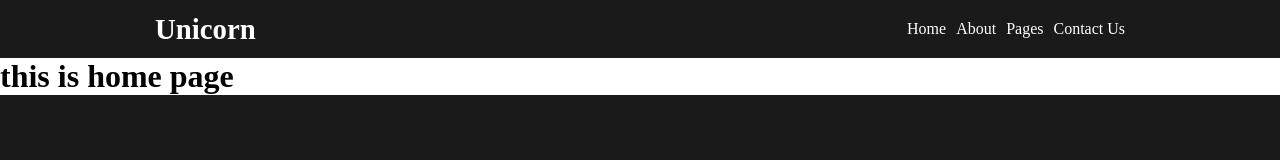
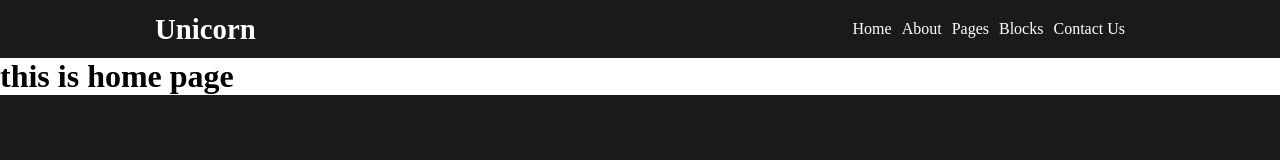
Before and after one commit to MiR-stack/react_practice, a React (Create React App) app: page / in a window 1280 px wide. Shown: the top 160 px of the page. Built offline with nearby package versions, Linux system fonts and the light colour scheme.

Commit message:
add blocks dropdown menu

```diff
--- a/src/components/layout/pageLayout.jsx
+++ b/src/components/layout/pageLayout.jsx
@@ -39,12 +39,21 @@ function PageLayout({ children }) {
       ],
     },
     {
+      page:'blocks',
+      pages:[
+        {
+          path:'/useEffect',
+          page:'useEffect hook'
+        }
+      ]
+    },
+    {
       path: "/contact",
       page: "contact us",
     },
   ];
 
-  const dropdown = ["pages"];
+  const dropdown = ["pages",'blocks'];
 
   const [minNav, setMinNav] = useState(false);
 
--- a/src/components/pages/contactList/contactList.jsx
+++ b/src/components/pages/contactList/contactList.jsx
@@ -40,10 +40,6 @@ export default function ContactList() {
   const handleFilter = (contacts) => {
     setFilterdContacts(contacts);
   };
-  useEffect(() => {
-    setFilterdContacts(contacts);
-  }, [contacts]);
-  //   console.log(filteredContacts);
 
   return (
     <Container>
--- a/src/components/pages/contactList/filter.jsx
+++ b/src/components/pages/contactList/filter.jsx
@@ -46,7 +46,7 @@ export default function Filter({ contacts, handleFilter }) {
 
   useEffect(() => {
     handleFilter(filteredContacts);
-  }, [filter]);
+  }, [contacts,filter]);
 
   return (
     <Container>
```
